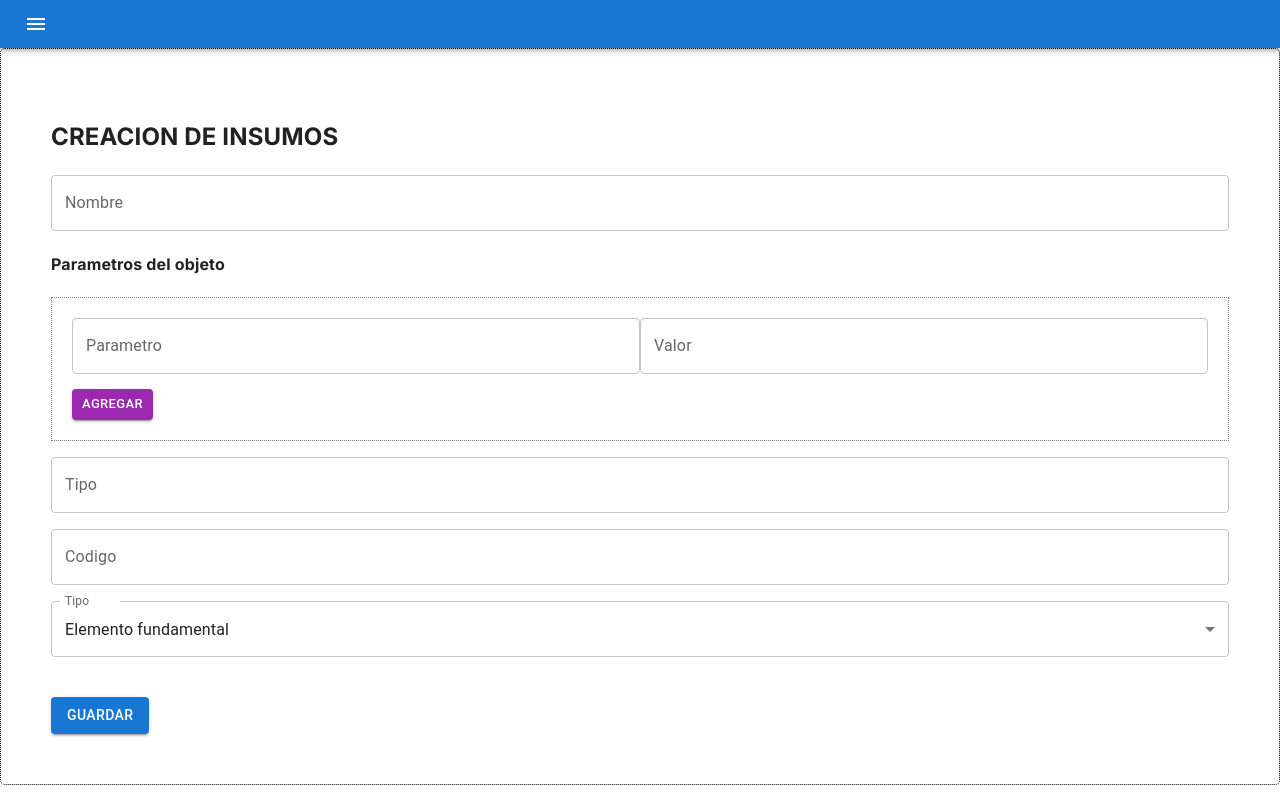
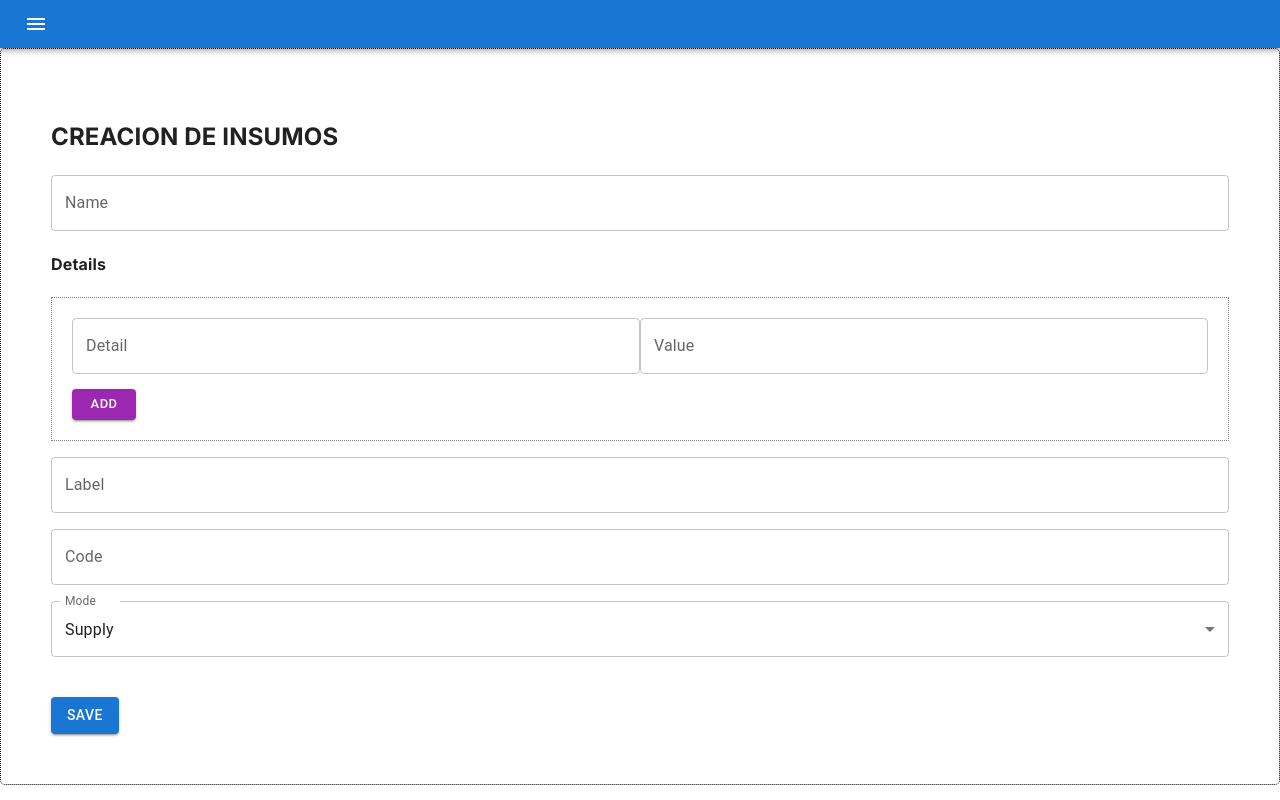
Before and after one commit to JhonSanz/vitruvio-compose, a Next.js app in the folder vitruvio-frontend/: page /prototype in a window 1280 px wide. Built offline with nearby package versions, Linux system fonts and the light colour scheme.

Commit message:
updated labels

```diff
--- a/vitruvio-frontend/src/app/prototype/page.js
+++ b/vitruvio-frontend/src/app/prototype/page.js
@@ -45,7 +45,7 @@ function ParamsPicker({
               size={size}
               fullWidth
               id="outlined-basic"
-              label="Parametro"
+              label="Detail"
               variant="outlined"
               value={item.name}
               onChange={(e) => modifyItem(index, "name", e.target.value)}
@@ -54,7 +54,7 @@ function ParamsPicker({
               size={size}
               fullWidth
               id="outlined-basic"
-              label="Valor"
+              label="Value"
               variant="outlined"
               value={item.value}
               onChange={(e) => modifyItem(index, "value", e.target.value)}
@@ -62,8 +62,8 @@ function ParamsPicker({
           </Box>
         ))
       }
-      <Button color="secondary" size='small' variant="contained" onClick={() => addNewProp()}>Agregar</Button>
-      {paramsForm.length > 1 && <Button color="secondary" size='small' variant="contained" onClick={() => removeNewProp()}>Quitar</Button>}
+      <Button color="secondary" size='small' variant="contained" onClick={() => addNewProp()}>Add</Button>
+      {paramsForm.length > 1 && <Button color="secondary" size='small' variant="contained" onClick={() => removeNewProp()}>Remove</Button>}
     </Box>
   )
 }
@@ -136,7 +136,7 @@ const Mercar = forwardRef(function Mercar({ }, ref) {
                   </Box>
                 </Box>
                 <Box style={{ padding: 10, width: "100%" }}>
-                  <h4>Parametros de la relación</h4>
+                  <h4>Bind details</h4>
                   <ParamsPicker
                     size="small"
                     initialLabel="Relation"
@@ -151,8 +151,8 @@ const Mercar = forwardRef(function Mercar({ }, ref) {
         }
       </Box>
       <Box display="flex">
-        <Button color="secondary" size='small' variant="contained" onClick={() => addRelation()}>Vincular</Button>
-        {purchase.length > 1 && <Button color="secondary" size='small' variant="contained" onClick={() => removeRelation()}>Quitar</Button>}
+        <Button color="secondary" size='small' variant="contained" onClick={() => addRelation()}>Add</Button>
+        {purchase.length > 1 && <Button color="secondary" size='small' variant="contained" onClick={() => removeRelation()}>Remove</Button>}
       </Box>
     </Box>
   )
@@ -226,7 +226,7 @@ export default function Prototype() {
         <TextField
           fullWidth
           id="outlined-basic"
-          label="Nombre"
+          label="Name"
           name="name"
           variant="outlined"
           value={formInsumo["name"]}
@@ -234,7 +234,7 @@ export default function Prototype() {
         />
       </Box>
       <Box mb={2}>
-        <h4>Parametros del objeto</h4>
+        <h4>Details</h4>
         <ParamsPicker
           initialLabel="Param"
           paramsForm={paramsForm}
@@ -242,11 +242,10 @@ export default function Prototype() {
         />
       </Box>
       <Box mb={2}>
-        {/* <Asynchronous label="tipo" /> */}
         <TextField
           fullWidth
           id="outlined-basic"
-          label="Tipo"
+          label="Label"
           name="type"
           variant="outlined"
           value={formInsumo["type"]}
@@ -257,7 +256,7 @@ export default function Prototype() {
         <TextField
           fullWidth
           id="outlined-basic"
-          label="Codigo"
+          label="Code"
           name="code"
           variant="outlined"
           value={formInsumo["code"]}
@@ -265,7 +264,7 @@ export default function Prototype() {
         />
       </Box>
       <FormControl fullWidth>
-        <InputLabel id="demo-simple-select-label">Tipo</InputLabel>
+        <InputLabel id="demo-simple-select-label">Mode</InputLabel>
         <Select
           labelId="demo-simple-select-label"
           id="demo-simple-select"
@@ -273,7 +272,7 @@ export default function Prototype() {
           label="itemType"
           onChange={handleChange}
         >
-          <MenuItem value={"fundamental"}>Elemento fundamental</MenuItem>
+          <MenuItem value={"fundamental"}>Supply</MenuItem>
           <MenuItem value={"shopping"}>Mercar</MenuItem>
           {/* <MenuItem value={"int_std"}>Estándar internacional</MenuItem>
           <MenuItem value={"formula_optional"}>Fórmula a veces</MenuItem>
@@ -287,7 +286,7 @@ export default function Prototype() {
         itemType === "shopping" && <Mercar ref={mercarRef} />
       }
       <Box pt={5}>
-        <Button color="primary" variant="contained" disabled={disabledButton} onClick={() => handleSubmitFullForm()}>GUARDAR</Button>
+        <Button color="primary" variant="contained" disabled={disabledButton} onClick={() => handleSubmitFullForm()}>Save</Button>
       </Box>
     </Box>
   )
--- a/vitruvio-frontend/src/app/show/page.js
+++ b/vitruvio-frontend/src/app/show/page.js
@@ -65,7 +65,7 @@ function ShowNodeDetails({ data, incomingEdges, setIncomingEdges }) {
   return (
     <div>
       <div style={{ display: "flex" }}>
-        <h4>Detailed node</h4>
+        <h4>{data.name}</h4>
         {
           confirmDelete && <div style={{ display: "flex" }}>
             <IconButton aria-label="delete" color="error">
@@ -90,7 +90,7 @@ function ShowNodeDetails({ data, incomingEdges, setIncomingEdges }) {
           </div>
         ))}
       </div><br />
-      <h4>Relaciones actuales</h4>
+      <h4>Current bindings</h4>
       <div style={{ border: "1px dotted black" }}>
         {
           incomingEdges.map((item, index) => (
@@ -120,7 +120,7 @@ function ShowNodeDetails({ data, incomingEdges, setIncomingEdges }) {
           ))
         }
       </div><br />
-      <h4>Relaciones nuevas</h4>
+      <h4>New bindings</h4>
       <Mercar ref={mercarRef} />
       <br />
       <Button color="primary" variant="contained" onClick={() => handleSetNewRelations()}>Guardar</Button>
--- a/vitruvio-frontend/src/components/prototype/asyncAutocomplete.js
+++ b/vitruvio-frontend/src/components/prototype/asyncAutocomplete.js
@@ -68,7 +68,7 @@ export default function AsyncAutocomplete({ value, setValue }) {
             setCurrentText(e.target.value)
           }}
           name="nodeRelated"
-          label="Relacion"
+          label="Bind"
           value={value}
           helperText="Presione ENTER para buscar"
           InputProps={{
```
Also changed, not shown: 1 other file (tests, documents, lock files or other folders).
